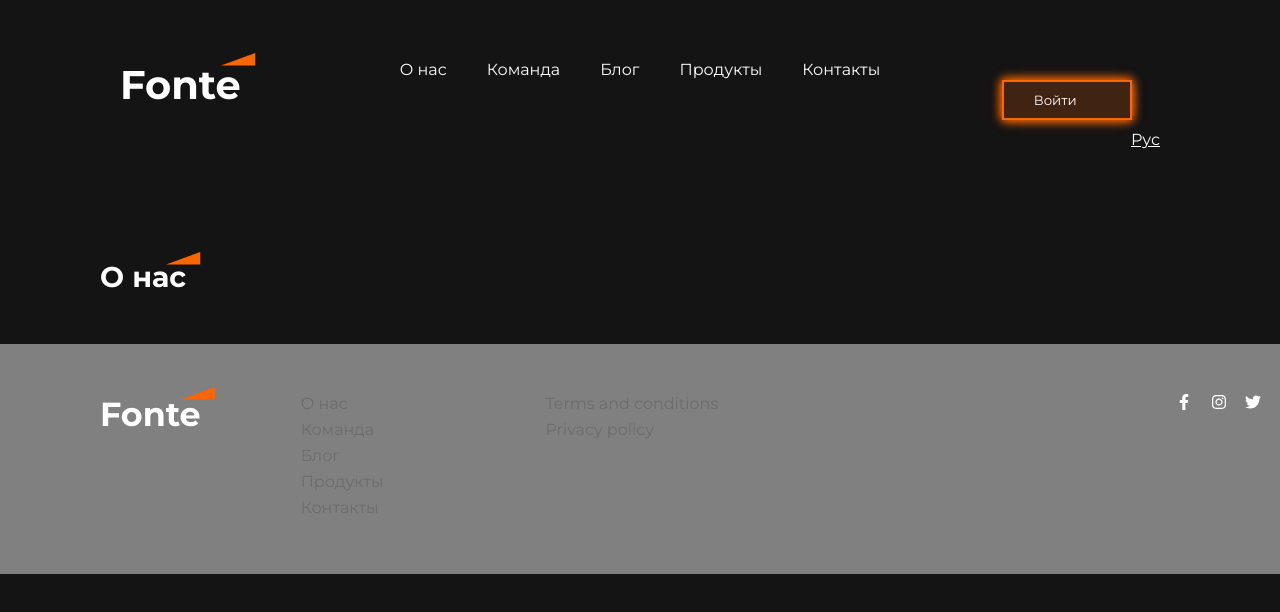
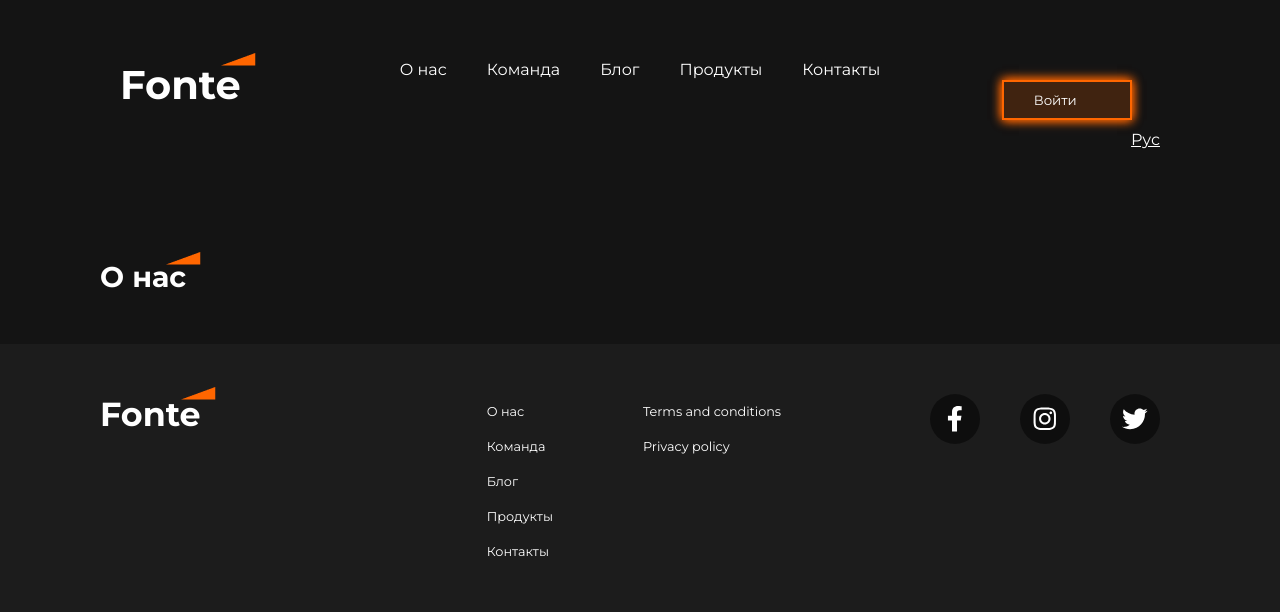
Before and after one commit to Fariza77/All-project, a React (Vite) app in the folder react-project/: page / in a window 1280 px wide. Shown: the top 612 px of the page. Built offline with nearby package versions, Linux system fonts and the light colour scheme.

Commit message:
fixed some issues

```diff
--- a/react-project/src/components/LandingPage/style.scss
+++ b/react-project/src/components/LandingPage/style.scss
@@ -1,12 +1,3 @@
 .landing-page-wrapper {
     padding: 50px 100px;
 }
-.p-div{
-    width: 650px;
-}
-.image-wrapper{
-    margin-top: 40px;
-    display: grid;
-    grid-template-columns: 1fr 1.7fr;
-    gap: 10px;
-}
--- a/react-project/src/components/Navigation/Footer/index.jsx
+++ b/react-project/src/components/Navigation/Footer/index.jsx
@@ -6,27 +6,27 @@ import { FaTwitter } from "react-icons/fa";
 
 function Footer() {
   return (
-    <footer>
-      <div className="flex-div">
-        <div className="heading-wrap">
-          <Heading size={1.2}>Fonte</Heading>
+    <footer className="main-footer">
+      <div className="heading-wrapper">
+        <Heading size={1.2}>Fonte</Heading>
+      </div>
+      <div className="footer-links">
+        <div className="left">
+          <a href="#">О нас</a>
+          <a href="#">Команда</a>
+          <a href="#">Блог</a>
+          <a href="#">Продукты</a>
+          <a href="#">Контакты</a>
         </div>
-        <div className="components-wrapper">
-          <p>О нас</p>
-          <p>Команда</p>
-          <p>Блог</p>
-          <p>Продукты</p>
-          <p>Контакты</p>
+        <div className="right">
+          <a href="#">Terms and conditions</a>
+          <a href="#">Privacy policy</a>
         </div>
-        <div className="comp-wrapper">
-          <p>Terms and conditions</p>
-          <p>Privacy policy</p>
-        </div>
-        <div className="icons-wrapper">
-          <FaFacebookF />
-          <FaInstagram />
-          <FaTwitter />
-        </div>
+      </div>
+      <div className="footer-social-media">
+        <span><FaFacebookF className="facebook" /></span>
+        <span><FaInstagram className="instagram" /></span>
+        <span><FaTwitter className="twitter" /></span>
       </div>
     </footer>
   );
--- a/react-project/src/components/Navigation/Footer/style.scss
+++ b/react-project/src/components/Navigation/Footer/style.scss
@@ -1,30 +1,80 @@
+@import "../../../assets/styles/settings";
 
-footer{
-    width: 100%;
-    height: 230px;
-    background-color: gray;
+footer.main-footer {
+    background-color: $dark-lighter;
+    padding: 50px 100px;
+    @include grid(3, 20px);
+
+    .footer-links {
+        @include grid(2, 50px);
+        grid-template-columns: 1fr 4fr;
+
+        a {
+            font-size: 0.8em;
+            display: block;
+
+            &:hover {
+                color: $warning;
             }
-.heading-wrap{
-    padding: 50px 100px;
+        }
+    }
 
+    .footer-social-media {
+        text-align: right;
+        @include flex(row, flex-end, flex-start);
+
+        span {
+            width: 50px;
+            height: 50px;
+            background-color: rgb(0, 0, 0, 0.5);
+            margin: 0 20px;
+            border-radius: 50%;
+            display: inline-block;
+            @include flex(row, center, center);
+            cursor: pointer;
+            transition: 0.2s;
+
+            svg {
+                width: 1.6em;
+                height: 1.6em;
             }
-.flex-div{
-    display: grid;
-    grid-template-columns: 1fr 2fr 5fr 1fr;
+
+            &:hover .facebook {
+                color: blue;
             }
-.comp-wrapper{
-    padding-top: 50px;
+
+            &:hover .instagram {
+                color: magenta;
             }
-.components-wrapper{
-    padding-top: 50px;
 
+            &:hover .twitter {
+                color: cyan;
             }
-p{
-    margin-bottom: 7px;
         }
-.icons-wrapper{
-    padding-top: 50px ;
-    display: flex;
-    flex-direction: row;
-    justify-content: space-evenly;
     }
+}
+
+// .flex-div {
+//     display: grid;
+//     grid-template-columns: 1fr 2fr 5fr 1fr;
+// }
+
+// .comp-wrapper {
+//     padding-top: 50px;
+// }
+
+// .components-wrapper {
+//     padding-top: 50px;
+
+// }
+
+// p {
+//     margin-bottom: 7px;
+// }
+
+// .icons-wrapper {
+//     padding-top: 50px;
+//     display: flex;
+//     flex-direction: row;
+//     justify-content: space-evenly;
+// }
```
Lines whose indentation alone changed are shown as unchanged.
